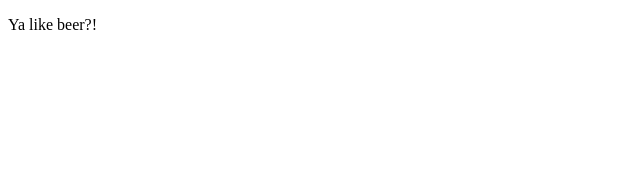
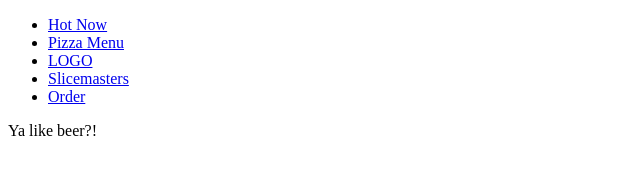
Before and after one commit to tschneit717/gatsby-learning, a Gatsby site in the folder gatsby/: page /beers in a window 1280 px wide. Shown: the whole page, without its empty margins (0-640 px from the left). Built offline with nearby package versions, Linux system fonts and the light colour scheme; Gatsby itself is replaced by a stand-in of ours.

Commit message:
Module 5 - set up navigation links in Gatsby

```diff
--- /dev/null
+++ b/gatsby/src/components/Nav.js
@@ -0,0 +1,26 @@
+import React from 'react';
+import { Link } from 'gatsby';
+
+export default function Nav() {
+  return (
+    <nav>
+      <ul>
+        <li>
+          <Link to="/">Hot Now</Link>
+        </li>
+        <li>
+          <Link to="/pizzas/">Pizza Menu</Link>
+        </li>
+        <li>
+          <Link to="/">LOGO</Link>
+        </li>
+        <li>
+          <Link to="/slicemasters">Slicemasters</Link>
+        </li>
+        <li>
+          <Link to="/order">Order</Link>
+        </li>
+      </ul>
+    </nav>
+  );
+}
--- a/gatsby/src/pages/beers.js
+++ b/gatsby/src/pages/beers.js
@@ -1,8 +1,10 @@
 import React from 'react';
+import Nav from '../components/Nav';
 
 export default function BeersPage() {
   return (
     <div>
+      <Nav />
       <p>Ya like beer?!</p>
     </div>
   );
--- a/gatsby/src/pages/index.js
+++ b/gatsby/src/pages/index.js
@@ -1,8 +1,10 @@
 import React from 'react';
+import Nav from '../components/Nav';
 
 export default function HomePage() {
   return (
     <div>
+      <Nav />
       <p>Hey I am the homepage!</p>
     </div>
   );
--- a/gatsby/src/pages/slicemasters.js
+++ b/gatsby/src/pages/slicemasters.js
@@ -1,8 +1,10 @@
 import React from 'react';
+import Nav from '../components/Nav';
 
 export default function SlicemastersPage() {
   return (
     <div>
+      <Nav />
       <p>Slice up pizza peeps?!</p>
     </div>
   );
```
